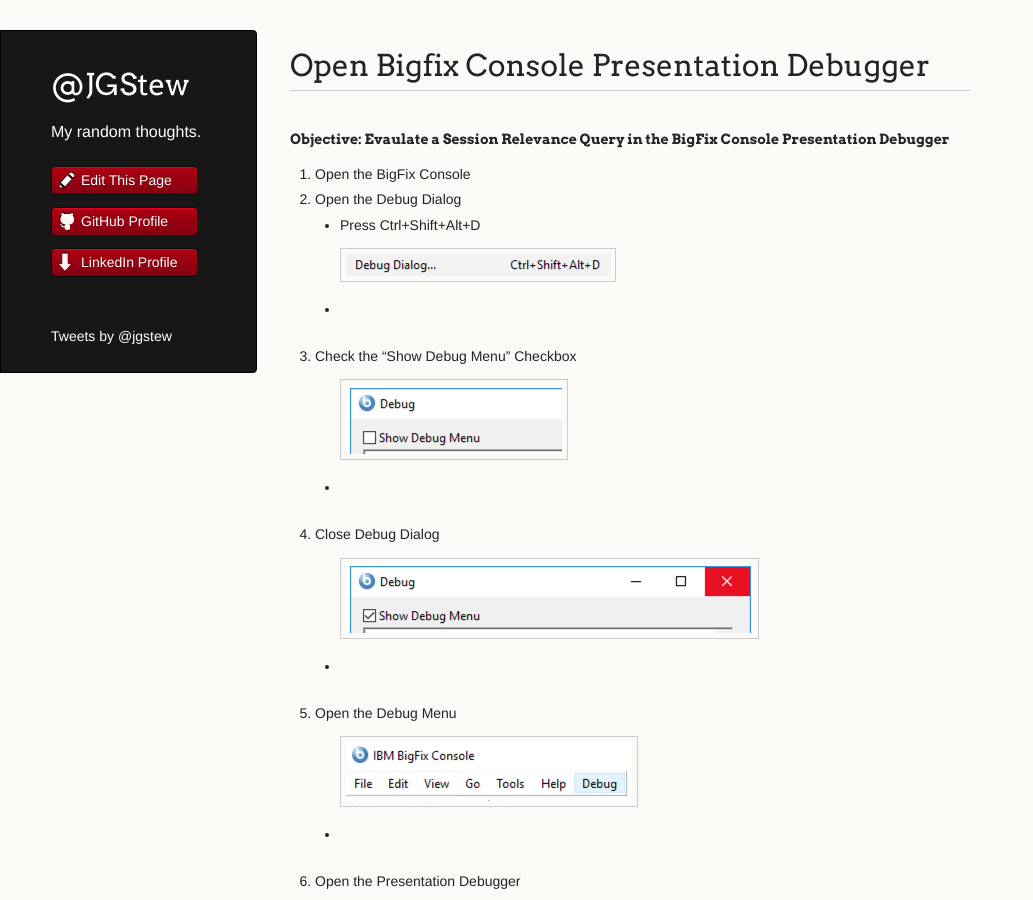
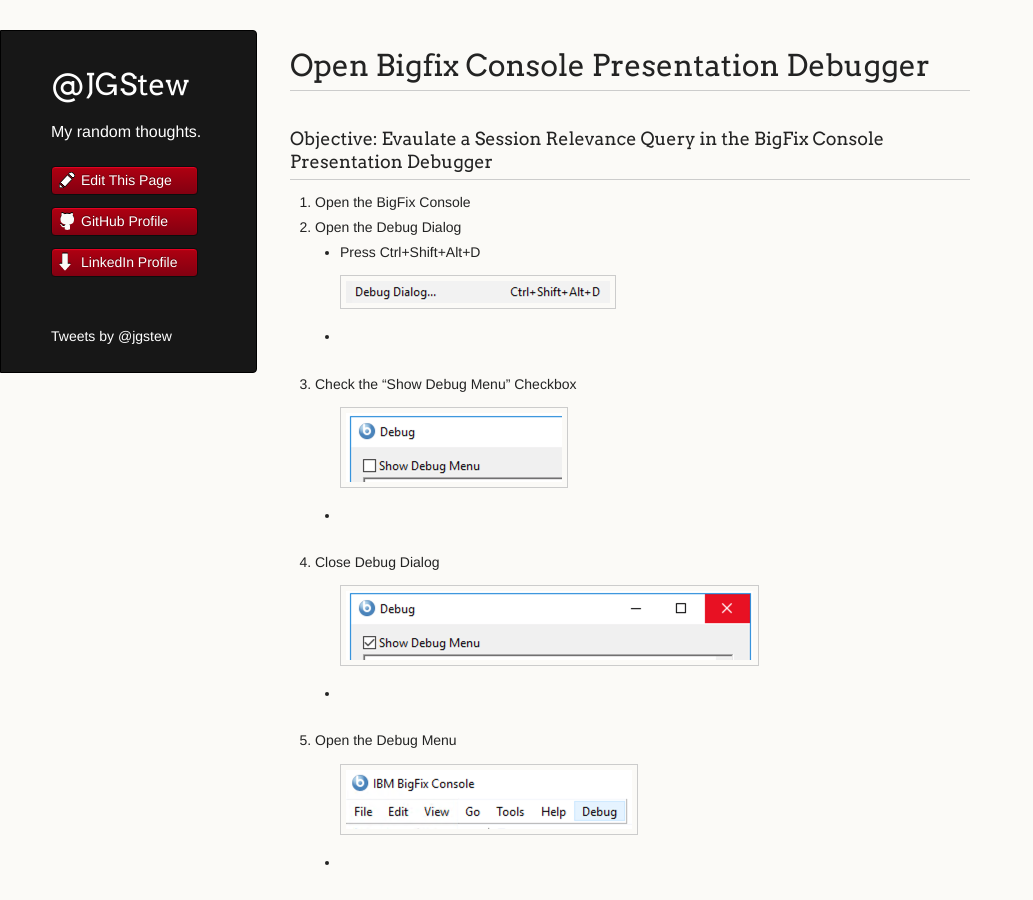
Before and after one commit to jgstew/jgstew.github.io, a Jekyll site: the page built from _posts/2018-10-28-Open-BigFix-Console-Presentation-Debugger.md, in a window 1280 px wide and 900 px high. Shown: the whole window, without its empty margins (0-1033 px from the left). Built offline with Jekyll 4.4.1, drawn with Linux system fonts in a browser that asks for light colours; nearby versions of some CDN libraries; comment, search, counter and statistics services are not loaded.

```diff
--- a/_posts/2018-10-28-Open-BigFix-Console-Presentation-Debugger.md
+++ b/_posts/2018-10-28-Open-BigFix-Console-Presentation-Debugger.md
@@ -1,5 +1,5 @@
 
-#### Objective: Evaulate a Session Relevance Query in the BigFix Console Presentation Debugger
+### Objective: Evaulate a Session Relevance Query in the BigFix Console Presentation Debugger
 
 1. Open the BigFix Console
 1. Open the Debug Dialog
```
